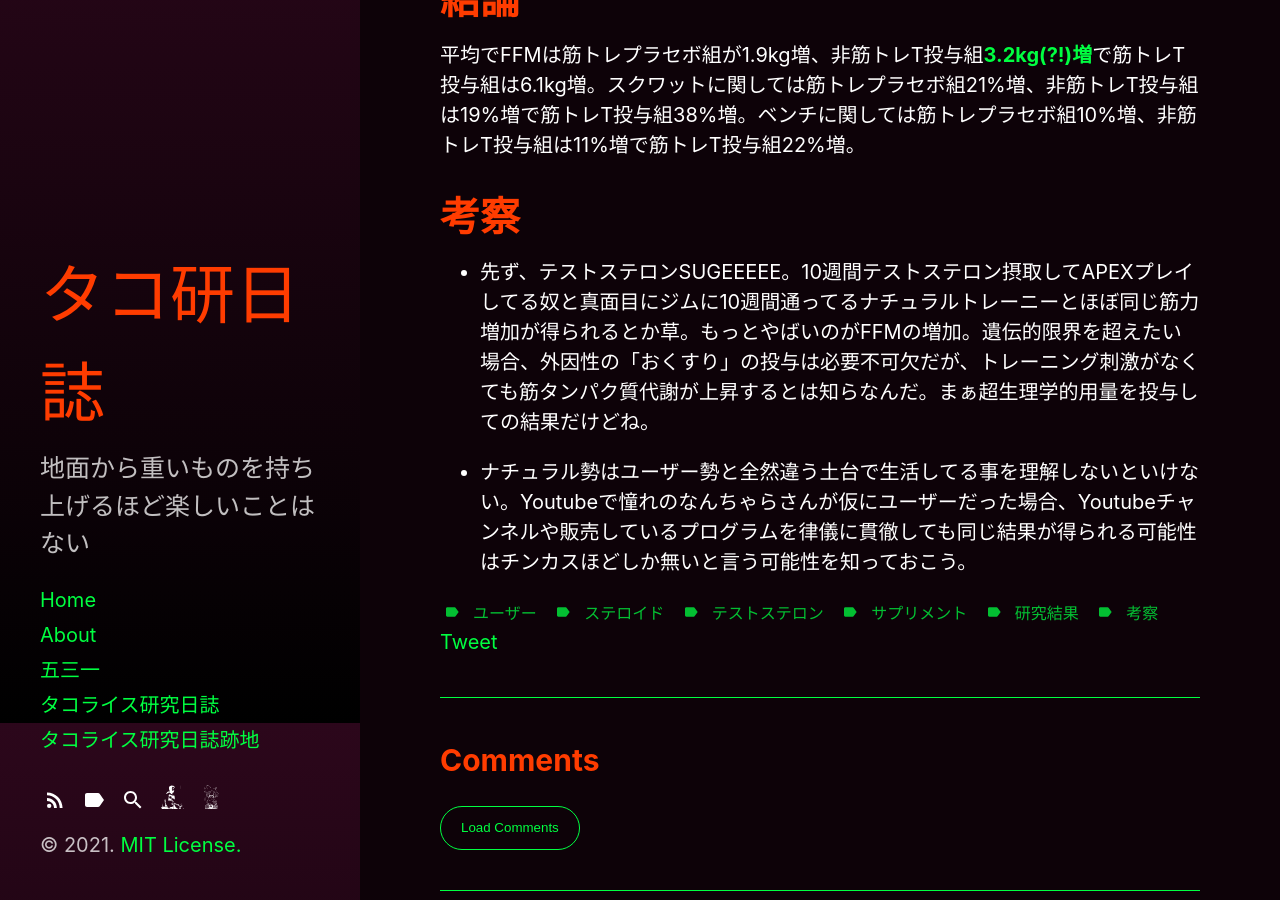
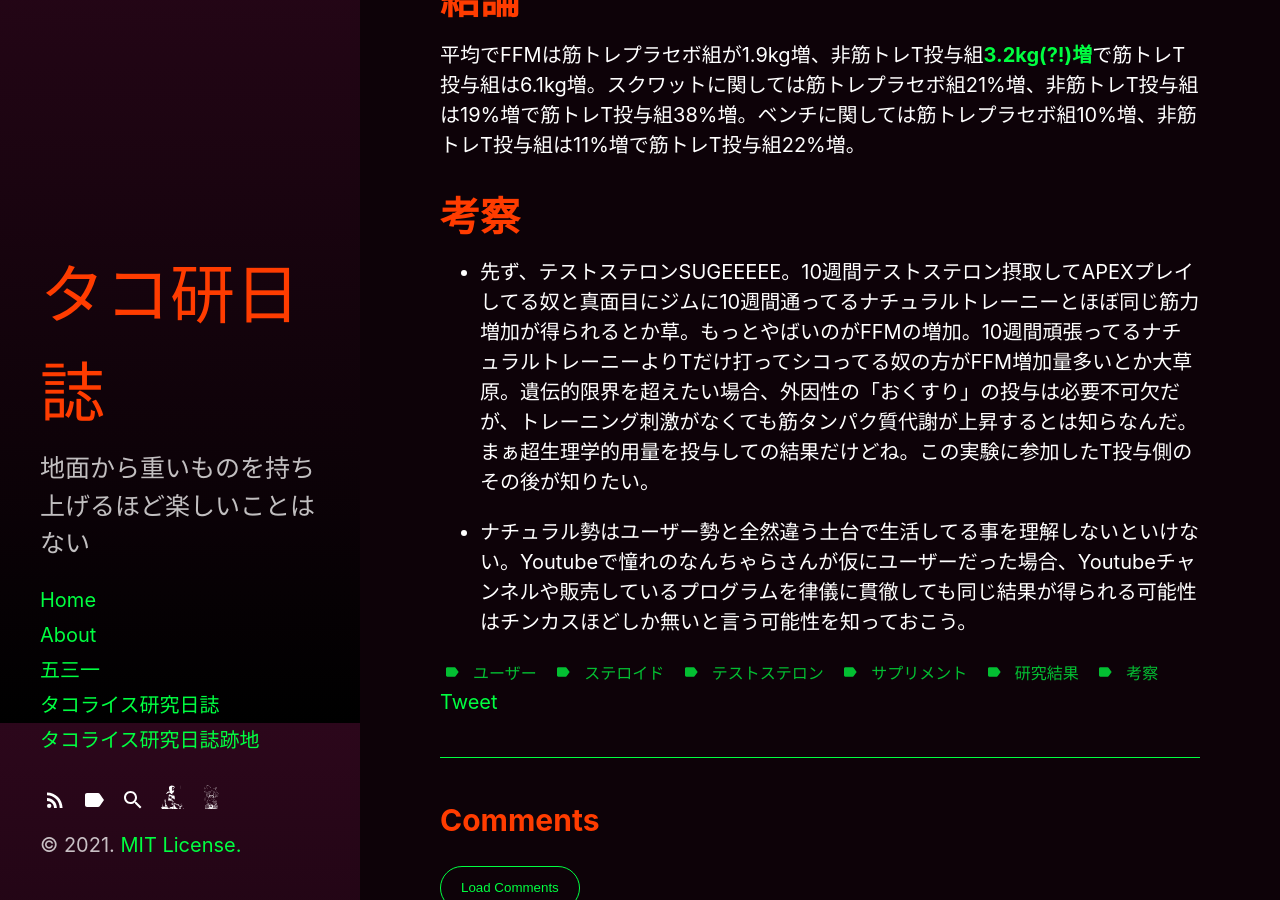
Before and after one commit to buckybean/buckybean.github.io, a Jekyll site: the page built from _posts/tacokennisshi/2021-08-09-MPMD.md, in a window 1280 px wide and 900 px high, scrolled down 2877 px. Built offline with Jekyll 4.4.1, drawn with Linux system fonts in a browser that asks for light colours; comment, search, counter and statistics services are not loaded.

Commit message:
Update 2021-08-09-MPMD.md

```diff
--- a/_posts/tacokennisshi/2021-08-09-MPMD.md
+++ b/_posts/tacokennisshi/2021-08-09-MPMD.md
@@ -136,6 +136,6 @@ Shalender Bhasin, M.D., Thomas W. Storer, Ph.D., Nancy Berman, Ph.D., Carlos Cal
 平均でFFMは筋トレプラセボ組が1.9kg増、非筋トレT投与組**3.2kg(?!)増**で筋トレT投与組は6.1kg増。スクワットに関しては筋トレプラセボ組21%増、非筋トレT投与組は19%増で筋トレT投与組38%増。ベンチに関しては筋トレプラセボ組10%増、非筋トレT投与組は11%増で筋トレT投与組22%増。
 
 # 考察
-- 先ず、テストステロンSUGEEEEE。10週間テストステロン摂取してAPEXプレイしてる奴と真面目にジムに10週間通ってるナチュラルトレーニーとほぼ同じ筋力増加が得られるとか草。もっとやばいのがFFMの増加。遺伝的限界を超えたい場合、外因性の「おくすり」の投与は必要不可欠だが、トレーニング刺激がなくても筋タンパク質代謝が上昇するとは知らなんだ。まぁ超生理学的用量を投与しての結果だけどね。
+- 先ず、テストステロンSUGEEEEE。10週間テストステロン摂取してAPEXプレイしてる奴と真面目にジムに10週間通ってるナチュラルトレーニーとほぼ同じ筋力増加が得られるとか草。もっとやばいのがFFMの増加。10週間頑張ってるナチュラルトレーニーよりTだけ打ってシコってる奴の方がFFM増加量多いとか大草原。遺伝的限界を超えたい場合、外因性の「おくすり」の投与は必要不可欠だが、トレーニング刺激がなくても筋タンパク質代謝が上昇するとは知らなんだ。まぁ超生理学的用量を投与しての結果だけどね。この実験に参加したT投与側のその後が知りたい。
 
 - ナチュラル勢はユーザー勢と全然違う土台で生活してる事を理解しないといけない。Youtubeで憧れのなんちゃらさんが仮にユーザーだった場合、Youtubeチャンネルや販売しているプログラムを律儀に貫徹しても同じ結果が得られる可能性はチンカスほどしか無いと言う可能性を知っておこう。
```
